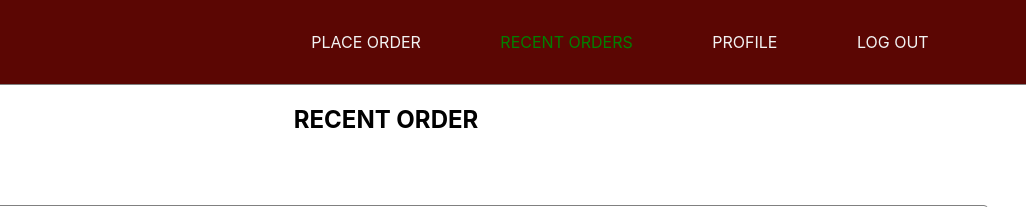
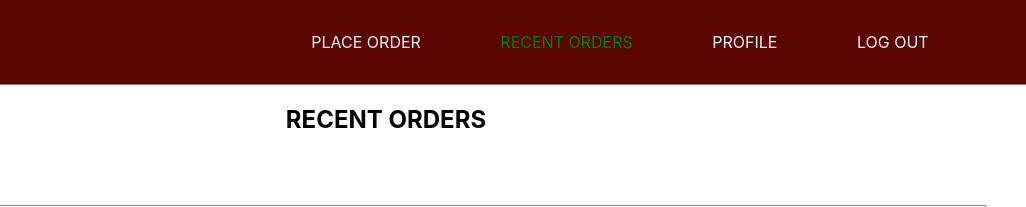
Before and after one commit to andrewinsoul/Fast-Food-Fast, a plain HTML site: page UI/past-orders.html in a window 1280 px wide. Shown: the top 207 px of the page, 254-1280 px from the left. Drawn offline with Linux system fonts and the light colour scheme; a web font is replaced by a local one.

Commit message:
Update past-orders.html

```diff
--- a/UI/past-orders.html
+++ b/UI/past-orders.html
@@ -26,7 +26,7 @@
       </button>
     </nav>
     <main>
-      <h2 class="center-txt">RECENT ORDER</h2>
+      <h2 class="center-txt">RECENT ORDERS</h2>
       <div class="history-date">Sunday, September 9, 2018</div>
       <div class="history-div">
         <div>
```
